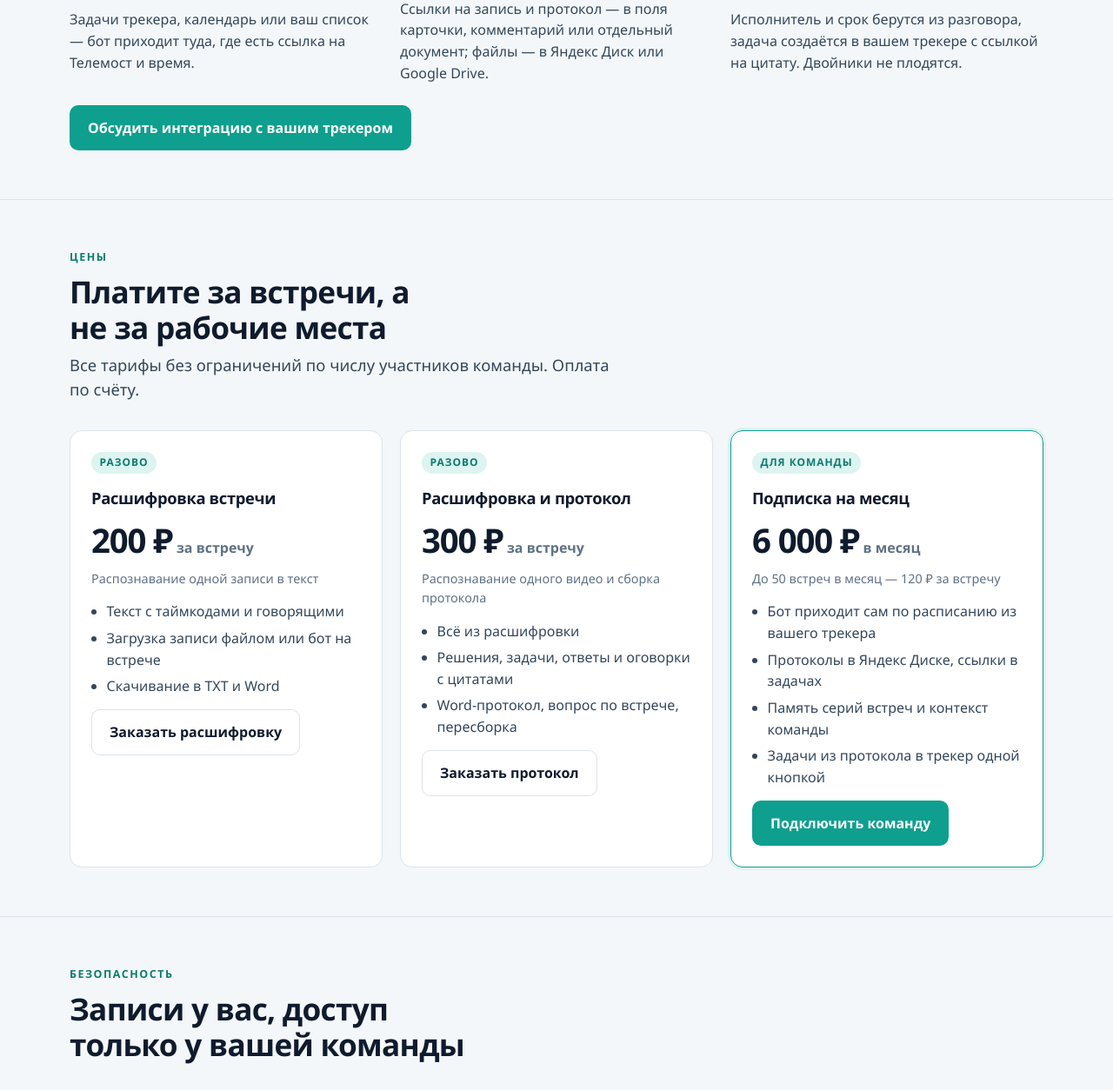
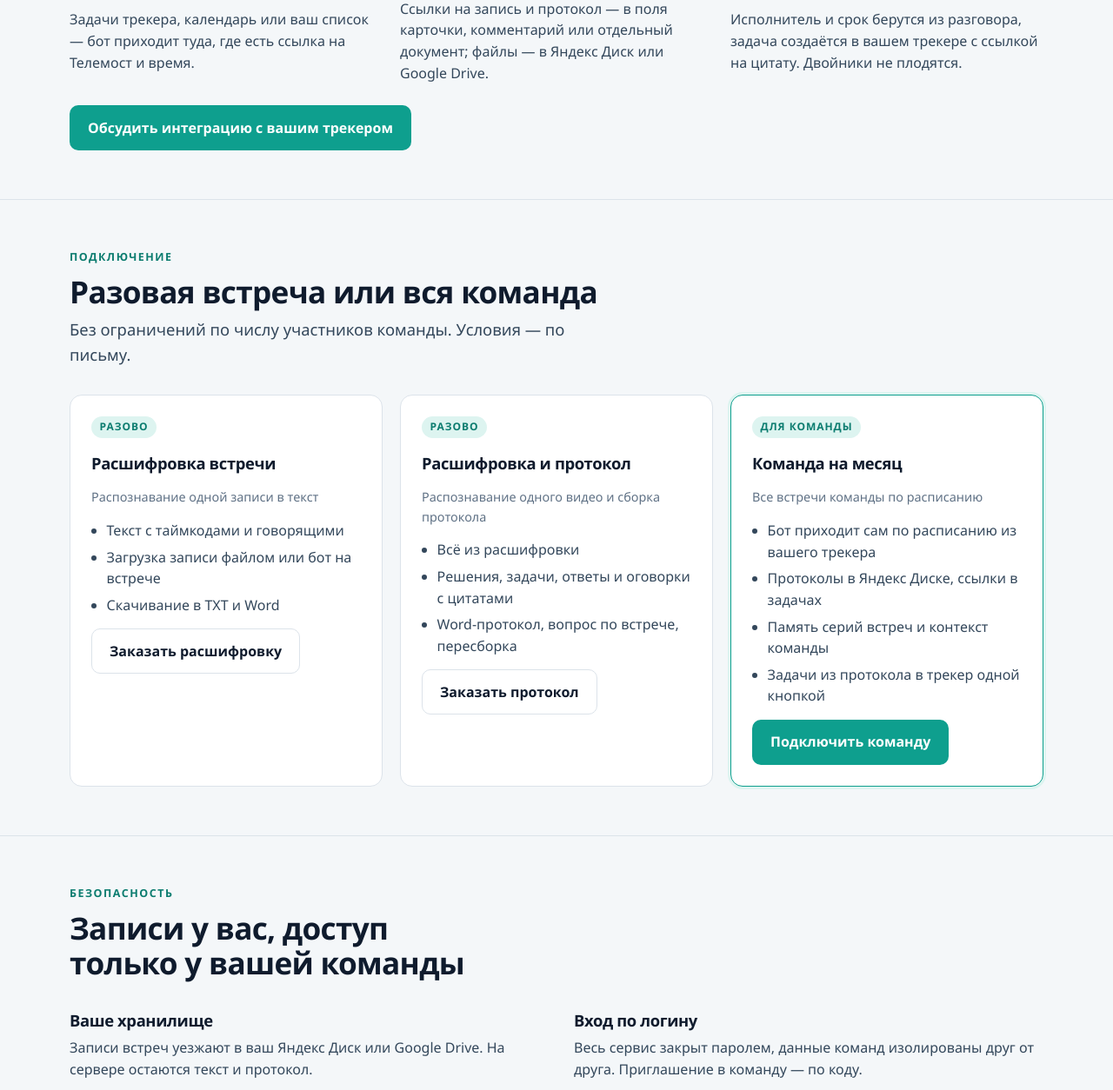
Before and after one commit to sglazunov/voise-bot, a FastAPI app: page / in a window 1280 px wide. Shown: the part 2426-3680 px from the top of the page at 87% size. Run offline with FastAPI, Linux system fonts and the light colour scheme; some libraries are stand-ins or nearby versions.

Commit message:
Денежные суммы убраны с «Обзора» и цены — с лендинга
Запрос владельца: на метриках не показывать суммы в деньгах, на
лендинге — никакой стоимости.

Что сделано:
- «Обзор»: удалены плитка «Расход на ИИ» в долларах, доллары в разбивке
  по стадиям (теперь «Токены по стадиям»), весь блок юнит-экономики
  (себестоимость встречи и часа, «к цене», «часов до убытка», «из чего»)
  и колонки «Себестоимость» и «К цене» в таблице владельца. Токены
  остались. Сервер расход по-прежнему считает — убран только показ.
- Лендинг: секция «Цены» стала «Подключение» с карточками без сумм,
  суммы убраны из meta- и og-описаний, из подписи под кнопками и из
  разметки для поисковиков (offers); «Как оплатить?» → «Как подключиться?».
- Тест test_на_лендинге_нет_цен следит, чтобы ₽, «руб», priceCurrency,
  Offer и «тариф» не вернулись на страницу.

Тестов 1009.

Co-Authored-By: Claude Opus 5.5 <noreply@anthropic.com>
Claude-Session: https://claude.ai/code/session_0179xGN77Ac3cUPckEhzkjCT

```diff
--- a/app/templates/landing.html
+++ b/app/templates/landing.html
@@ -4,7 +4,7 @@
 <meta charset="utf-8">
 <meta name="viewport" content="width=device-width, initial-scale=1">
 <title>MeetFlow — протоколы встреч в Яндекс Телемосте автоматически</title>
-<meta name="description" content="Бот MeetFlow сам приходит на встречу в Яндекс Телемосте, записывает её, расшифровывает и собирает протокол: решения с цитатами и таймкодами, задачи с исполнителями, ответы на вопросы. Word-протокол в Яндекс Диске, ссылки и задачи в Weeek или любом вашем трекере. От 200 ₽ за встречу.">
+<meta name="description" content="Бот MeetFlow сам приходит на встречу в Яндекс Телемосте, записывает её, расшифровывает и собирает протокол: решения с цитатами и таймкодами, задачи с исполнителями, ответы на вопросы. Word-протокол в Яндекс Диске, ссылки и задачи в Weeek или любом вашем трекере.">
 <meta name="robots" content="index, follow">
 <link rel="icon" type="image/svg+xml" href="/favicon.svg">
 <link rel="icon" type="image/png" sizes="32x32" href="/favicon-32.png">
@@ -16,7 +16,7 @@
 <meta property="og:locale" content="ru_RU">
 <meta property="og:site_name" content="MeetFlow">
 <meta property="og:title" content="MeetFlow — протоколы встреч в Яндекс Телемосте автоматически">
-<meta property="og:description" content="Бот записывает встречу в Телемосте, расшифровывает и собирает протокол с решениями, задачами и цитатами. 200 ₽ расшифровка, 300 ₽ с протоколом, 6 000 ₽ в месяц до 50 встреч.">
+<meta property="og:description" content="Бот записывает встречу в Телемосте, расшифровывает и собирает протокол с решениями, задачами и цитатами. Ссылки на запись и протокол — в задаче Weeek.">
 <meta property="og:url" content="{{ site_url }}/">
 <meta property="og:image" content="{{ site_url }}/og-image.png">
 <meta property="og:image:width" content="1200">
@@ -34,12 +34,7 @@
       "operatingSystem": "Web",
       "url": "{{ site_url }}/",
       "description": "Автоматическая запись, расшифровка и протокол встреч в Яндекс Телемосте с публикацией результата в Яндекс Диск и Weeek.",
-      "inLanguage": "ru",
-      "offers": [
-        {"@type": "Offer", "name": "Расшифровка встречи", "price": "200", "priceCurrency": "RUB", "description": "Распознавание одной записи встречи в текст с таймкодами и участниками"},
-        {"@type": "Offer", "name": "Расшифровка и протокол встречи", "price": "300", "priceCurrency": "RUB", "description": "Распознавание одного видео и сборка протокола: решения, задачи, ответы на вопросы, Word-документ"},
-        {"@type": "Offer", "name": "Подписка на месяц", "price": "6000", "priceCurrency": "RUB", "description": "До 50 встреч в месяц с автоматическим приходом бота по расписанию из Weeek"}
-      ]
+      "inLanguage": "ru"
     },
     {
       "@type": "Organization",
@@ -57,7 +52,7 @@
         {"@type": "Question", "name": "Что входит в протокол?", "acceptedAnswer": {"@type": "Answer", "text": "Участники и роли, краткое содержание, решения с основанием — цитатой из разговора и таймкодом, задачи с исполнителями, что спрашивали и что ответили, оговорки о том, что временно или отключено, задачи прошлой встречи серии и их судьба."}},
         {"@type": "Question", "name": "Как быстро готов протокол?", "acceptedAnswer": {"@type": "Answer", "text": "Расшифровка обычно занимает меньше времени, чем длилась встреча, сборка протокола — несколько минут. Ссылка появляется в задаче Weeek, документ — в Яндекс Диске."}},
         {"@type": "Question", "name": "Где хранятся записи?", "acceptedAnswer": {"@type": "Answer", "text": "В вашем Яндекс Диске или Google Drive. На сервере остаются текст и протокол, доступ к ним — только у вашей команды по логину. Ключи и токены зашифрованы."}},
-        {"@type": "Question", "name": "Как оплатить?", "acceptedAnswer": {"@type": "Answer", "text": "Напишите на {{ contact_email }}: подберём тариф, выставим счёт и подключим команду."}}
+        {"@type": "Question", "name": "Как подключиться?", "acceptedAnswer": {"@type": "Answer", "text": "Напишите на {{ contact_email }}: обсудим условия и подключим команду."}}
       ]
     }
   ]
@@ -163,8 +158,6 @@
   .price { background: var(--surface); border: 1px solid var(--line); border-radius: 14px; padding: 1.5rem; display: grid; gap: .9rem; align-content: start; }
   .price.best { border-color: var(--accent); box-shadow: 0 0 0 3px var(--accent-soft); }
   .price .badge { justify-self: start; font-size: .75rem; font-weight: 700; letter-spacing: .08em; text-transform: uppercase; color: var(--accent-ink); background: var(--accent-soft); padding: .2rem .6rem; border-radius: 999px; }
-  .amount { font-family: var(--display); font-size: 2.4rem; font-weight: 800; letter-spacing: -.03em; line-height: 1; font-variant-numeric: tabular-nums; }
-  .amount small { font-size: 1rem; font-weight: 600; color: var(--muted); letter-spacing: 0; margin-left: .3rem; }
   .price ul { margin: 0; padding-left: 1.1rem; color: var(--ink-2); display: grid; gap: .35rem; }
   .price .per { color: var(--muted); font-size: .9rem; }
   .price .btn { justify-self: start; margin-top: auto; }
@@ -222,7 +215,7 @@
       <a href="#how">Как работает</a>
       <a href="#protocol">Что в протоколе</a>
       <a href="#integration">Интеграция</a>
-      <a href="#prices">Цены</a>
+      <a href="#plans">Подключение</a>
       <a href="#faq">Вопросы</a>
     </nav>
     <div class="nav-cta">
@@ -242,7 +235,7 @@
         <a class="btn btn-primary" href="mailto:{{ contact_email }}?subject=MeetFlow%3A%20попробовать%20на%20своей%20встрече">Попробовать на своей встрече</a>
         <a class="btn btn-ghost" href="mailto:{{ contact_email }}?subject=MeetFlow%3A%20интеграция">Обсудить интеграцию</a>
       </div>
-      <p class="cta-note">Расшифровка встречи — 200 ₽, с протоколом — 300 ₽, подписка — 6 000 ₽ в месяц до 50 встреч. По любым вопросам, включая интеграцию с вашим трекером, пишите на <a href="mailto:{{ contact_email }}">{{ contact_email }}</a>.</p>
+      <p class="cta-note">По любым вопросам, включая интеграцию с вашим трекером, пишите на <a href="mailto:{{ contact_email }}">{{ contact_email }}</a>.</p>
     </div>
 
     <aside class="proto" aria-label="Пример протокола">
@@ -332,18 +325,17 @@
     </div>
   </section>
 
-  <section id="prices">
+  <section id="plans">
     <div class="wrap">
       <div class="sec-head">
-        <span class="eyebrow">Цены</span>
-        <h2>Платите за встречи, а не за рабочие места</h2>
-        <p class="lede">Все тарифы без ограничений по числу участников команды. Оплата по счёту.</p>
+        <span class="eyebrow">Подключение</span>
+        <h2>Разовая встреча или вся команда</h2>
+        <p class="lede">Без ограничений по числу участников команды. Условия — по письму.</p>
       </div>
       <div class="prices">
         <div class="price">
           <span class="badge">Разово</span>
           <h3>Расшифровка встречи</h3>
-          <div class="amount">200 ₽<small>за встречу</small></div>
           <p class="per">Распознавание одной записи в текст</p>
           <ul>
             <li>Текст с таймкодами и говорящими</li>
@@ -355,7 +347,6 @@
         <div class="price">
           <span class="badge">Разово</span>
           <h3>Расшифровка и протокол</h3>
-          <div class="amount">300 ₽<small>за встречу</small></div>
           <p class="per">Распознавание одного видео и сборка протокола</p>
           <ul>
             <li>Всё из расшифровки</li>
@@ -366,9 +357,8 @@
         </div>
         <div class="price best">
           <span class="badge">Для команды</span>
-          <h3>Подписка на месяц</h3>
-          <div class="amount">6 000 ₽<small>в месяц</small></div>
-          <p class="per">До 50 встреч в месяц — 120 ₽ за встречу</p>
+          <h3>Команда на месяц</h3>
+          <p class="per">Все встречи команды по расписанию</p>
           <ul>
             <li>Бот приходит сам по расписанию из вашего трекера</li>
             <li>Протоколы в Яндекс Диске, ссылки в задачах</li>
@@ -409,7 +399,7 @@
         <details><summary>Что входит в протокол?</summary><p>Участники и роли, краткое содержание, решения с основанием — цитатой из разговора и таймкодом, задачи с исполнителями, что спрашивали и что ответили, оговорки о том, что временно или отключено, задачи прошлой встречи серии и их судьба.</p></details>
         <details><summary>Как быстро готов протокол?</summary><p>Расшифровка обычно занимает меньше времени, чем длилась встреча, сборка протокола — несколько минут. Ссылка появляется в задаче Weeek, документ — в Яндекс Диске.</p></details>
         <details><summary>Где хранятся записи?</summary><p>В вашем Яндекс Диске или Google Drive. На сервере остаются текст и протокол, доступ к ним — только у вашей команды по логину. Ключи и токены зашифрованы.</p></details>
-        <details><summary>Как оплатить?</summary><p>Напишите на <a href="mailto:{{ contact_email }}">{{ contact_email }}</a>: подберём тариф, выставим счёт и подключим команду.</p></details>
+        <details><summary>Как подключиться?</summary><p>Напишите на <a href="mailto:{{ contact_email }}">{{ contact_email }}</a>: обсудим условия и подключим команду.</p></details>
       </div>
     </div>
   </section>
```
Also changed, not shown: CLAUDE.md (+16 -0 lines), frontend/src/pages/Overview.tsx (+8 -58 lines), tests/test_landing.py (+9 -2 lines).
